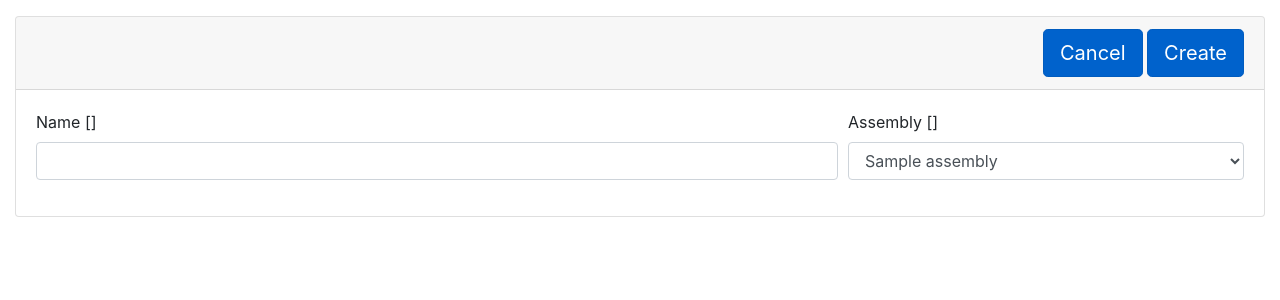
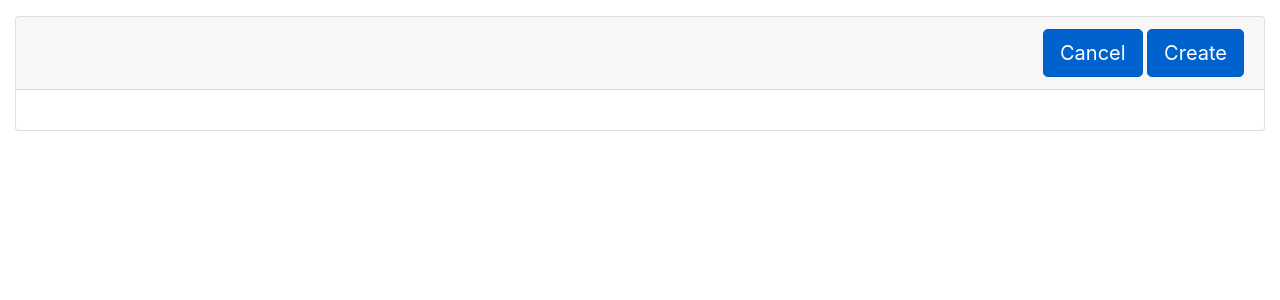
Before and after one commit to bposzewiecka/TADeus2, a Django app: template tadeus/templates/tadeus/datasource.html in a window 1280 px wide. Shown: the part 134-434 px from the top of the page. Run offline with Django 3.2, Linux system fonts and the light colour scheme; the template is opened without the code that fills it: most values are stand-ins (such as "Sample title", 1, 10 or a date in 2020); some libraries are stand-ins or nearby versions.

Commit message:
formatting templets

```diff
--- a/tadeus/templates/tadeus/datasource.html
+++ b/tadeus/templates/tadeus/datasource.html
@@ -1,7 +1,6 @@
 {% extends 'tadeus/base_card.html' %}
 
 {% block begin %}
-
 
 <nav aria-label="breadcrumb">
     <ol class="breadcrumb">
@@ -31,8 +30,7 @@
     <a href="{% url 'datasources'  %}" class="btn btn-primary btn-lg active pull-right" role="button" aria-pressed="true">Cancel</a>
 
     {% if p_id and not readonly %}
-  <a href="{% url 'delete_datasource' p_id=p_id %}" class="btn btn-primary btn-lg active pull-right" role="button" aria-pressed="true"
-    onclick="return confirm('Are you sure you want to delete this data source?')">Delete</a>
+        <a href="{% url 'delete_datasource' p_id=p_id %}" class="btn btn-primary btn-lg active pull-right" role="button" aria-pressed="true"     onclick="return confirm('Are you sure you want to delete this data source?')">Delete</a>
     {% endif %}
 
     {% if p_id and not readonly %}
@@ -43,65 +41,6 @@
         <button type="submit" class="btn btn-primary btn-lg active" name="{{ p_type }}">Create</button>
     {% endif %}
 
-
 </div>
 
 {% endblock %}
-
-{% block body %}
-  {% csrf_token %}
-
-    <div class="form-row">
-      <div class="form-group col-md-8">
-        <label for="{{ form.name.id_for_label }}">Name</label>
-        {{ form.name.errors }}
-        <input class="form-control" name="{{ form.name.html_name }}" id="{{ form.name.id_for_label }}"
-        {% if form.name.value  %} value="{{ form.name.value}}" {% endif %} {% if readonly %}readonly{% endif %} required >
-      </div>
-       <div class="form-group col-md-4">
-        <label for="{{ form.assembly.id_for_label }}">Assembly</label>
-        {{ form.assembly.errors }}
-
-        {% if not readonly and not p_id %}
-          <select id="{{ form.assembly.id_for_label }}" class="form-control" name="{{ form.assembly.html_name }}" required>
-          {% for assembly in assemblies %}
-              <option value="{{ assembly.id }}" {% if form.assembly.value|add:0   == assembly.id %} selected{% endif %}>{{ assembly.name }}</option>
-          {% endfor %}
-            </select>
-          {% else %}
-              <input class="form-control" type="hidden" name="{{ form.assembly.html_name }}" id="{{ form.assembly.id_for_label }}" value="{{ form.assembly.value}}"  >
-              {% for assembly in assemblies %}
-                {% if form.assembly.value|add:0   == assembly.id %}
-              <input class="form-control"  value="{{ assembly.name }}" readonly>
-              {% endif %}
-          {% endfor %}
-          {% endif %}
-      </div>
-    </div>
-
-    {% if p_type == 'text' %}
-      <div class="form-group">
-        <label for="{{ form.text.id_for_label }}">Paste in data (<a href="https://genome.ucsc.edu/FAQ/FAQformat.html#format1" target="_blank">BED</a> or
-        <a href="https://genome.ucsc.edu/goldenPath/help/bedgraph.html" target="_blank">BEDGraph</a> format)</label>
-        {{ form.text.errors }}
-        <textarea class="form-control" name="{{ form.text.html_name }}" id="{{ form.text.id_for_label }}" rows="5" required>{% if form.text.value %}{{ form.text.value }}{% endif %}</textarea>
-      </div>
-    {% elif p_type == 'file' %}
-      <div class="form-group">
-        <label for="{{ form.file.id_for_label }}">Upload data from a file (<a href="https://genome.ucsc.edu/FAQ/FAQformat.html#format1" target="_blank">BED</a> or
-        <a href="https://genome.ucsc.edu/goldenPath/help/bedgraph.html" target="_blank">BEDGraph</a> format)</label>
-        <input type="file" class="form-control-file" id="id_file" name="file" required>
-      </div>
-
-      <input type="hidden" name="{{ form.text.html_name }}" id="{{ form.text.id_for_label }}" value="non-empty-value">
-    {% else %}
-      <input type="hidden" name="{{ form.text.html_name }}" id="{{ form.text.id_for_label }}" value="non-empty-value">
-    {% endif %}
-
-{% endblock %}
-
-{% block end %}
-</form>
-
-
-{% endblock %}
--- a/tadeus/templates/tadeus/eval_show.html
+++ b/tadeus/templates/tadeus/eval_show.html
@@ -23,14 +23,12 @@
 {% block header %}
 
 <div class="float-right" role="group">
-  <a href="{% url 'evals'  %}" class="btn btn-primary btn-lg active pull-right" role="button" aria-pressed="true">Cancel</a>\
-
+    <a href="{% url 'evals'  %}" class="btn btn-primary btn-lg active pull-right" role="button" aria-pressed="true">Cancel</a>
 </div>
 
 {% endblock %}
 
 {% block body %}
-
 
 <table>
     {% for row in file_entries %}
@@ -38,6 +36,7 @@
             {% for file_entry in row %}
                 <td valign="top">
                 <div>{{ file_entry }}</div>
+
                 {% for p_track in  tracks %}
 
                     <img src="{% url 'image' p_id=p_track.id p_cols=2 p_chrom=file_entry.chrom p_start=file_entry.get_adj_left p_end=file_entry.get_adj_right %}?interval_start={{ file_entry.start }}&interval_end={{ file_entry.end}}" alt="">
@@ -47,7 +46,6 @@
             {% endfor %}
         </tr>
     {% endfor %}
-
 </table>
 
 
--- a/tadeus/templates/tadeus/index.html
+++ b/tadeus/templates/tadeus/index.html
@@ -39,10 +39,6 @@
     </div>
 </div>
 
-
-
-
-
 <div class="card" style="margin-top: 40px">
     <div class="card-header">
         Use cases
--- a/tadeus/templates/tadeus/plot.html
+++ b/tadeus/templates/tadeus/plot.html
@@ -39,7 +39,7 @@
 	{% endif %}
 
 	{% if p_id %}
-	 <a href="{% url 'browser' p_id=p_id  %}" class="btn btn-primary btn-lg active pull-right" role="button" aria-pressed="true" ><i class="fas fa-sliders-h"></i></a>
+	   <a href="{% url 'browser' p_id=p_id  %}" class="btn btn-primary btn-lg active pull-right" role="button" aria-pressed="true" ><i class="fas fa-sliders-h"></i></a>
 	{% endif %}
 	</div>
 {% endblock %}
```
Also changed, not shown: tadeus/templates/tadeus/add_track.html (+6 -2 lines), tadeus/templates/tadeus/eval.html (+8 -11 lines), tadeus/templates/tadeus/eval_add_entry.html (+11 -10 lines), tadeus/templates/tadeus/gene.html (+5 -17 lines), tadeus/templates/tadeus/genes.html (+3 -13 lines), tadeus/templates/tadeus/phenotypes.html (+4 -13 lines), tadeus/templates/tadeus/evals.html (indentation only). Lines whose indentation alone changed are shown as unchanged.
